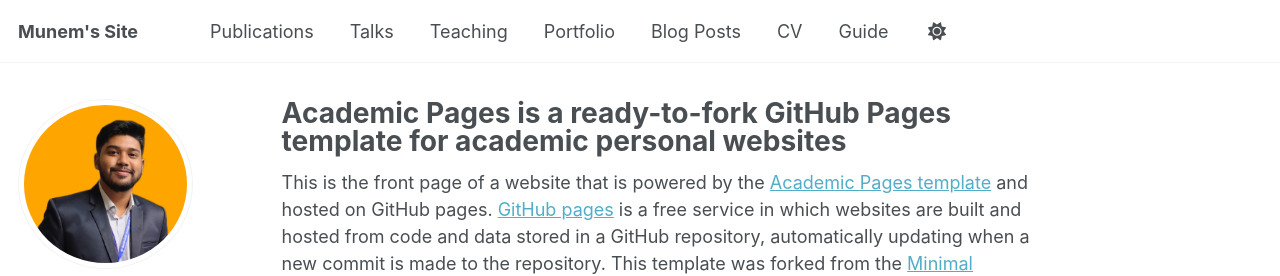
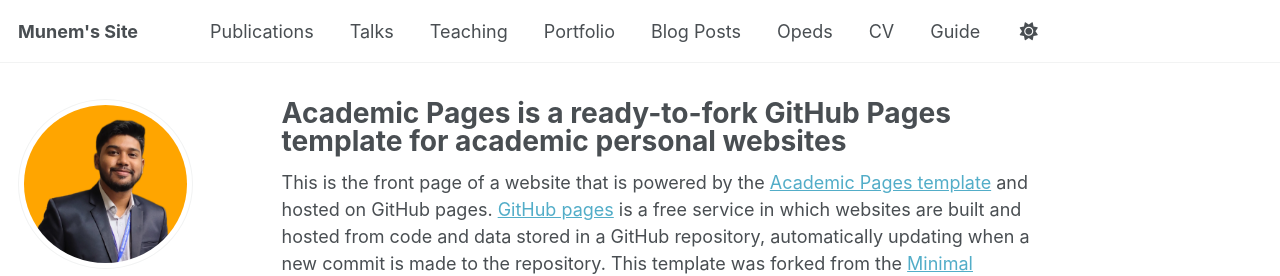
Before and after one commit to munemahmad/munemahmad.github.io, a Jekyll site: the page built from _pages/about.md, in a window 1280 px wide. Shown: the top 276 px of the page. Built offline with Jekyll 4.4.1, drawn with Linux system fonts in a browser that asks for light colours; some web fonts are replaced; a script that is not in the unit is left out.

Commit message:
Update navigation.yml

```diff
--- a/_data/navigation.yml
+++ b/_data/navigation.yml
@@ -23,6 +23,9 @@ main:
   - title: "Blog Posts"
     url: /year-archive/
 
+  - title: "Opeds"
+    url: /year-archive/
+
   - title: "CV"
     url: /cv/
 
```
